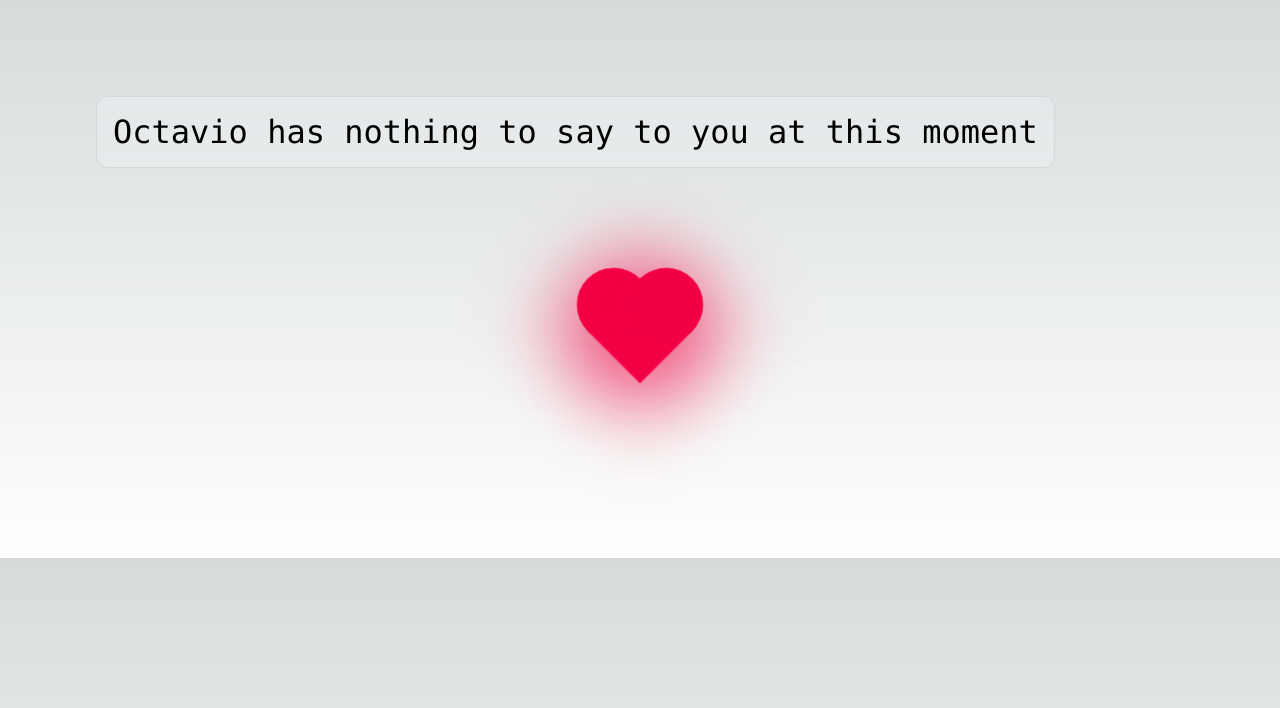
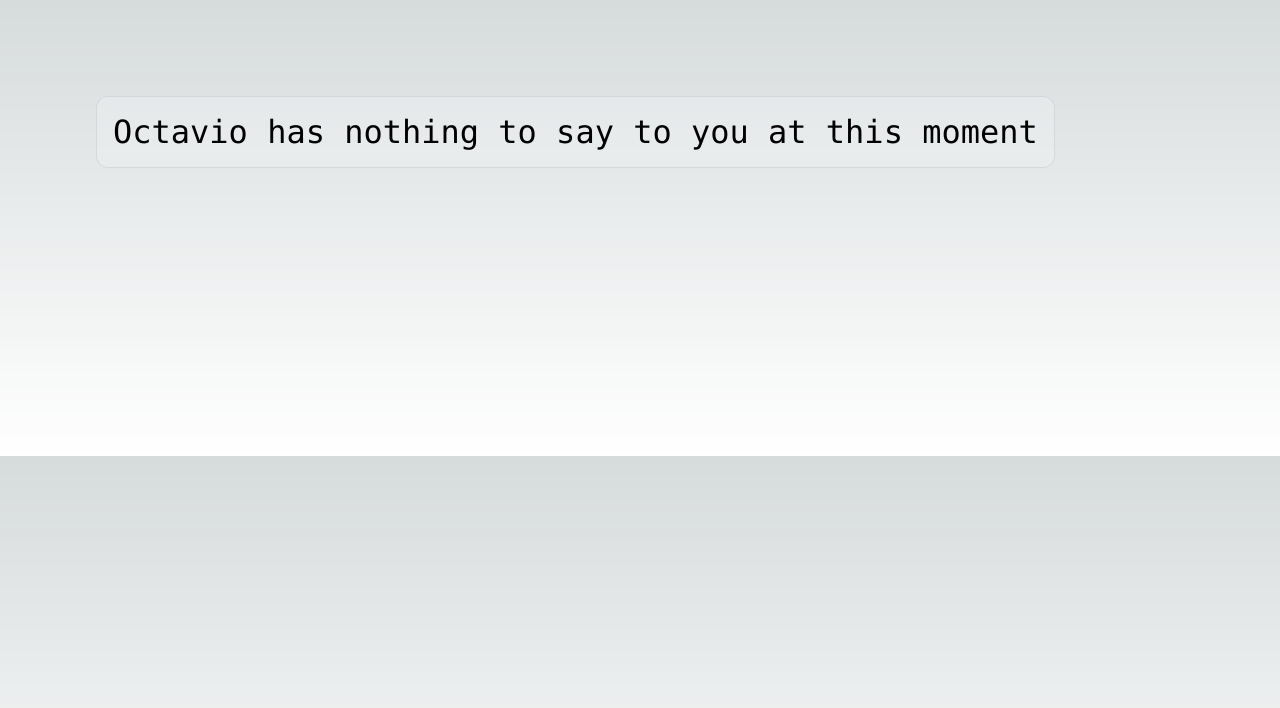
Before and after one commit to Ovillena/bday-greet, a Next.js app: page / in a window 1280 px wide. Shown: the top 708 px of the page. Built offline with nearby package versions, Linux system fonts and the light colour scheme.

Commit message:
conditional on heart

```diff
--- a/src/pages/index.tsx
+++ b/src/pages/index.tsx
@@ -45,7 +45,7 @@ export default function Home() {
               ? `${name}${m === "" || n === "" ? "" : ", "} ${message}`
               : ""}
           </p>
-          <Heart />
+          {(n || m) && <Heart />}
         </div>
       </main>
     </div>
```
